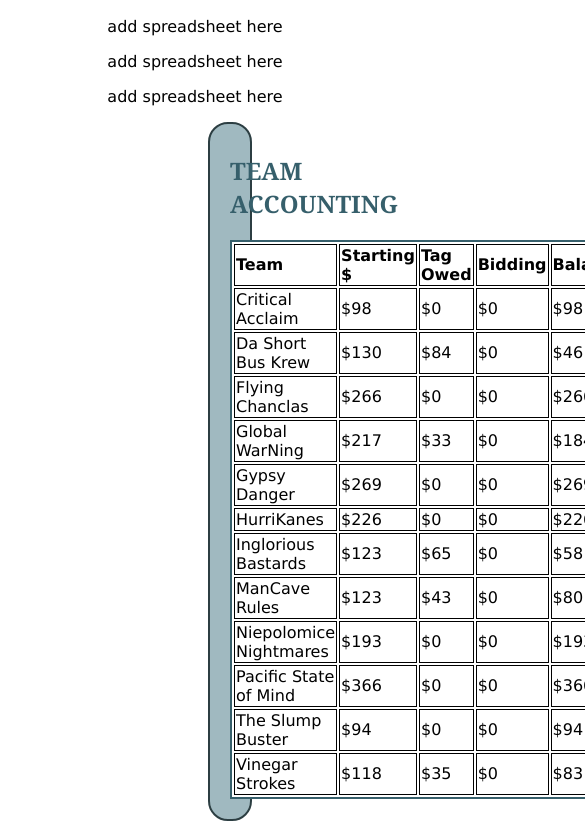
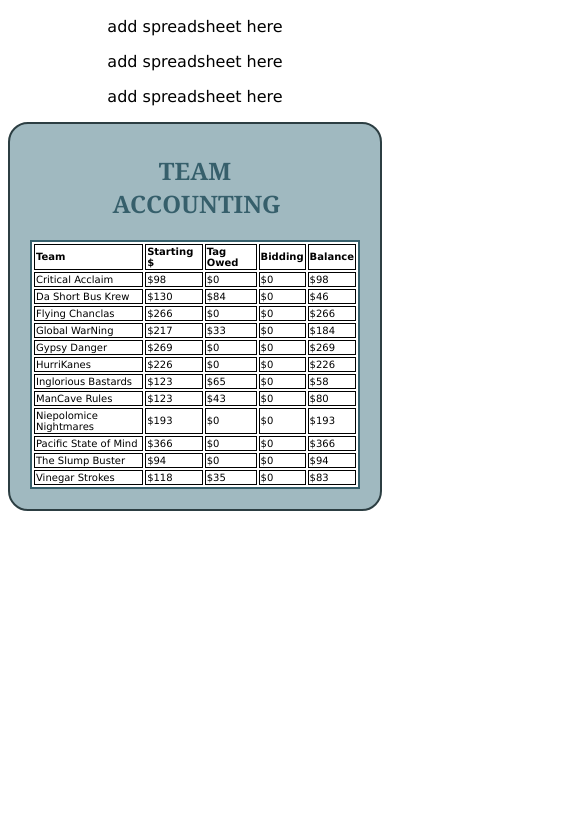
Before and after one commit to danielkane12/danielkane12.github.io, a plain HTML site: page index.html in a window 390 px wide. Shown: the part 986-1815 px from the top of the page, 585 px wide, since content can reach past the window. After the commit the page ends 1505 px from the top, so only its background shows below. Drawn offline with Linux system fonts and the light colour scheme.

Commit message:
Update index.css

```diff
--- a/resources/css/index.css
+++ b/resources/css/index.css
@@ -105,3 +105,23 @@ td {
   margin-right: auto;
   text-transform: uppercase;
 }
+
+@media only screen and (max-width: 768px) {
+  th, td {
+    font-size: 10px;
+  }
+
+  .container {
+    background-color: none;
+    padding: none;
+    margin: auto;
+  }
+}
+
+@media only screen and (max-width: 425px) {
+  .container {
+    background-color: none;
+    padding: none;
+    margin: auto;
+  }
+}
```
